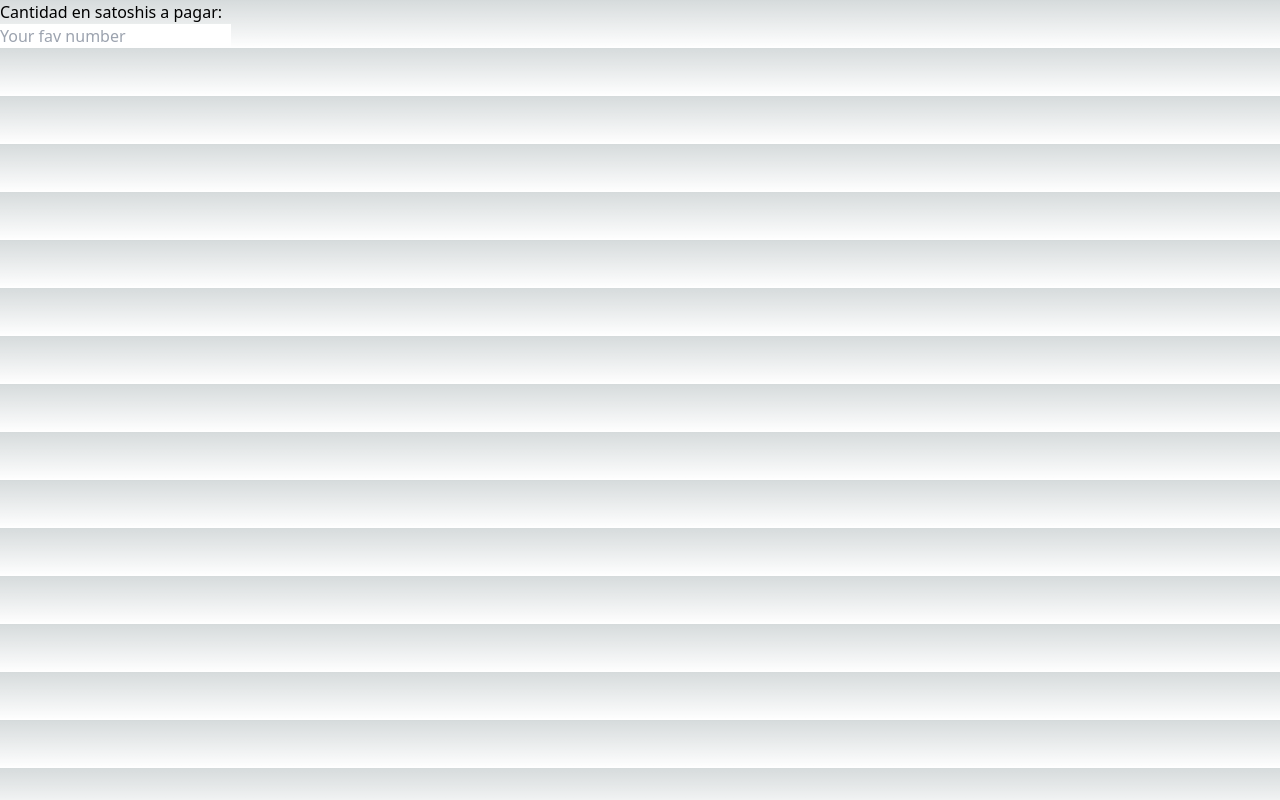
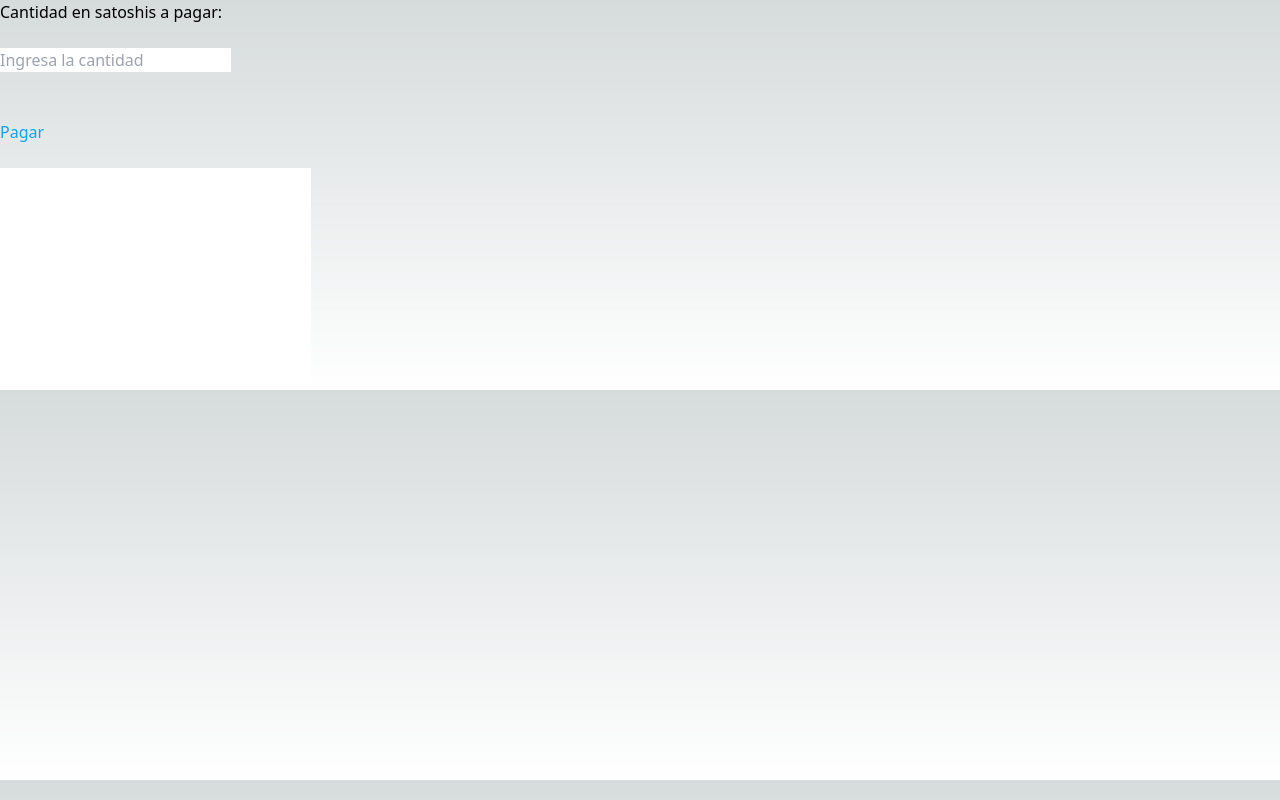
Before and after one commit to cricripagos/SimpleCrypto, a Next.js app: page /lnd in a window 1280 px wide. Built offline with nearby package versions, Linux system fonts and the light colour scheme.

Commit message:
build: add ui validations

```diff
--- a/src/pages/api/hello.js
+++ b/src/pages/api/hello.js
@@ -1,5 +1,9 @@
 // Next.js API route support: https://nextjs.org/docs/api-routes/introduction
 
 export default function handler(req, res) {
-  res.status(200).json({ name: 'John Doe' })
+  const input = JSON.parse(req.body).amount;
+
+  console.log("Procesando ", input, " satoshis");
+
+  res.status(200).json({ name: "John Doe" });
 }
--- a/src/pages/lnd/index.js
+++ b/src/pages/lnd/index.js
@@ -1,30 +1,111 @@
 import { useState } from "react";
 
 const App = () => {
-  const [value, setValue] = useState("");
+  const [amount, setAmount] = useState("");
+  const [isProcessing, setIsProcessing] = useState(false);
 
   const handleChange = (event) => {
     const result = event.target.value.replace(/\D/g, "");
 
-    setValue(result);
+    setAmount(result);
+  };
+  /*
+  const sleep = (ms) => {
+    const promise = new Promise((resolve) => {
+      setTimeout(resolve, ms);
+    });
+    return promise;
+  };
+*/
+  const sleep = (ms) => {
+    return setTimeout(ms);
   };
 
-  console.log(value);
-  console.log(typeof value);
-  console.log(Number(value));
+  const generateInvoice = async () => {
+    if (amount.length == 0) {
+      alert("Ingresa una cantidad");
+      return;
+    }
+
+    console.log("Generating invoice...");
+
+    // Set loading has started
+    setIsProcessing(true);
+
+    const response = await fetch("/api/hello", {
+      method: "POST",
+      headers: {
+        "Content-Type": "image/jpeg",
+      },
+      body: JSON.stringify({ amount }),
+    });
+
+    await sleep(5000);
+
+    const data = await response.json();
+    console.log(data);
+
+    if (response.status === 503) {
+      // Set the estimated_time property in state
+      console.log("validando nodo");
+      return;
+    }
+
+    if (!response.ok) {
+      console.log(`Error: ${data}`);
+      setIsProcessing(false);
+
+      return;
+    }
+
+    setAmount("");
+    setIsProcessing(false);
+  };
 
   return (
+    <>
       <div>
         <div>
           <h1>Cantidad en satoshis a pagar:</h1>
         </div>
+        <br></br>
         <input
           type="text"
-        placeholder="Your fav number"
-        value={value}
+          placeholder="Ingresa la cantidad"
+          value={amount}
           onChange={handleChange}
         />
+        <br></br>
       </div>
+      <br></br>
+      {amount.length > 0 && (
+        <div>
+          <p>Total en Satoshis: {amount}</p>
+        </div>
+      )}
+      <br></br>
+      <div>
+        <a onClick={generateInvoice}>
+          {/* Tweak to show a loading indicator */}
+          <div>
+            {isProcessing ? (
+              <p className="text-red-500">Procesando</p>
+            ) : (
+              <p className="text-sky-500 hover:text-sky-600">Pagar</p>
+            )}
+          </div>
+        </a>
+      </div>
+      <br></br>
+      <textarea
+        style={{ resize: "none" }}
+        rows="9"
+        cols="32"
+        value={amount}
+        readOnly
+      ></textarea>
+      <br></br>
+    </>
   );
 };
 
```
Lines whose indentation alone changed are shown as unchanged.
